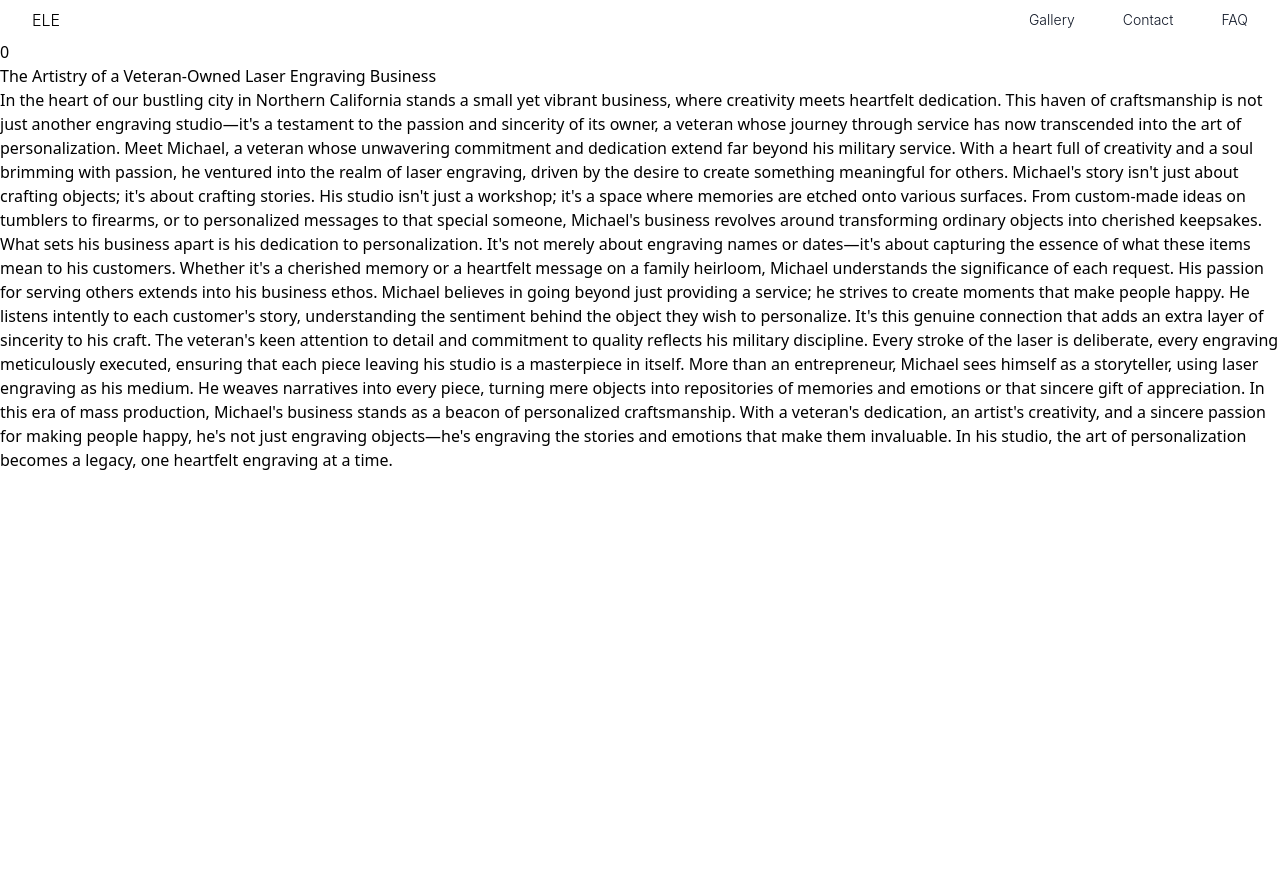
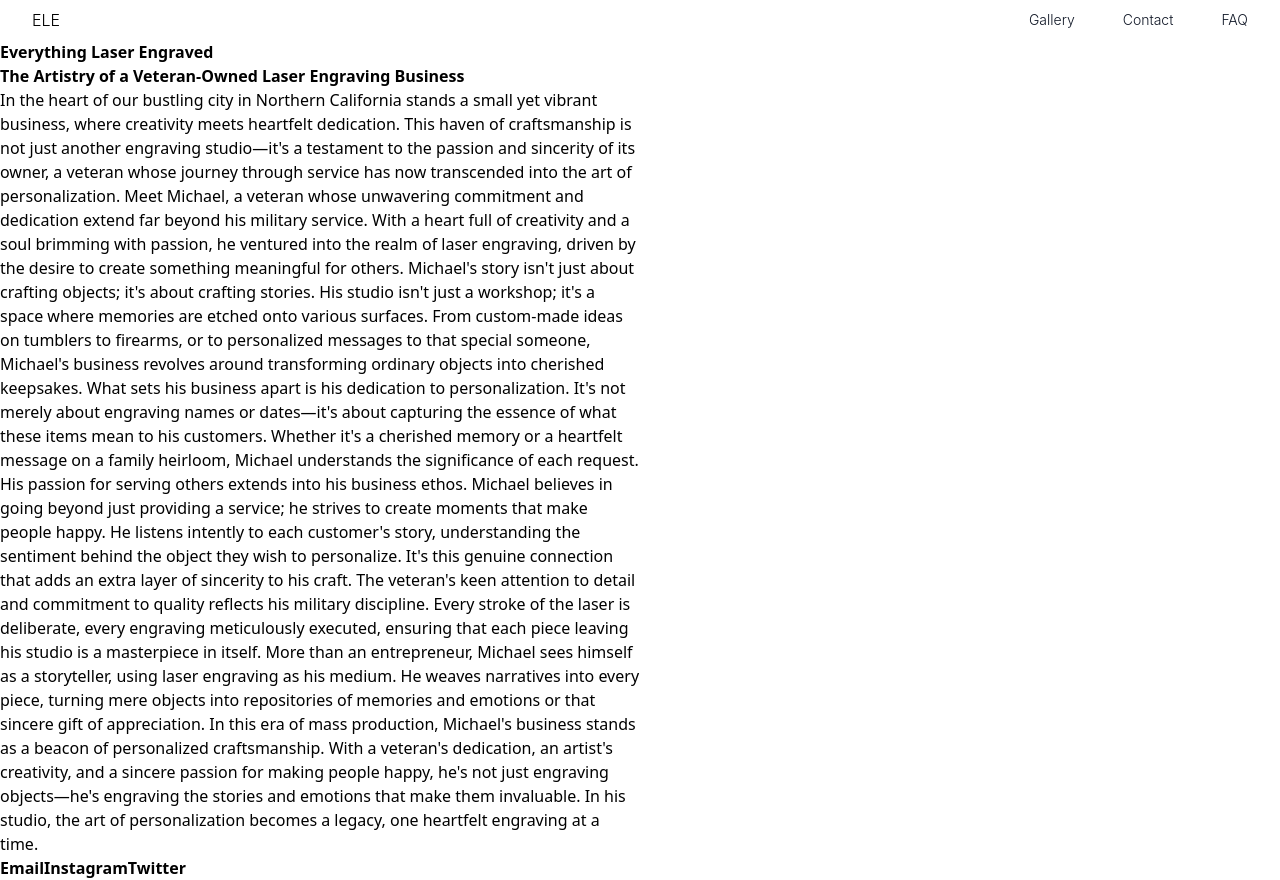
Before and after one commit to CSC190-Cyber-Knights/SP-laser, a React (Vite) app: page /about in a window 1280 px wide. Before the commit the page ends 800 px from the top, so only its background shows below. Built offline with nearby package versions, Linux system fonts and the light colour scheme; no server answers; the database is empty.

Commit message:
Added first styling pass to About page

```diff
--- a/src/pages/AboutMe.jsx
+++ b/src/pages/AboutMe.jsx
@@ -8,10 +8,34 @@ const collectionCount = snapshot.data().count;
 
 const AboutMe = () => {
   return (
-      <div>
-        <h2>{collectionCount}</h2>
-        <h1>The Artistry of a Veteran-Owned Laser Engraving Business</h1>
-        <p>
+      <div
+        className={
+          "flex flex-col"
+        }
+      >
+        <h1
+            className={
+              "font-bold"
+            }
+        >
+          Everything Laser Engraved
+        </h1>
+        <h2
+            className={
+              "font-bold"
+            }
+        >
+          The Artistry of a Veteran-Owned Laser Engraving Business
+        </h2>
+        <div
+            className={
+                "w-1/2"
+            }
+        >
+            <div
+                className={
+                "whitespace-pre-line"}
+            >
                 In the heart of our bustling city in Northern California stands a small yet vibrant business, where
                 creativity meets heartfelt dedication. This haven of craftsmanship is not just another engraving studio—it's a
                 testament to the passion and sincerity of its owner, a veteran whose journey through service has now
@@ -47,7 +71,35 @@ const AboutMe = () => {
                 veteran's dedication, an artist's creativity, and a sincere passion for making people happy, he's not just
                 engraving objects—he's engraving the stories and emotions that make them invaluable. In his studio, the art of
                 personalization becomes a legacy, one heartfelt engraving at a time.
-        </p>
+            </div>
+        </div>
+          <div
+              className={
+                "flex flex-row"
+              }
+          >
+              <div
+                  className={
+                      "font-semibold"
+                  }
+              >
+                  Email
+              </div>
+              <div
+                  className={
+                      "font-semibold"
+                  }
+              >
+                  Instagram
+              </div>
+              <div
+                  className={
+                      "font-semibold"
+                  }
+              >
+                  Twitter
+              </div>
+          </div>
       </div>
   );
 };
```
Lines whose indentation alone changed are shown as unchanged.
